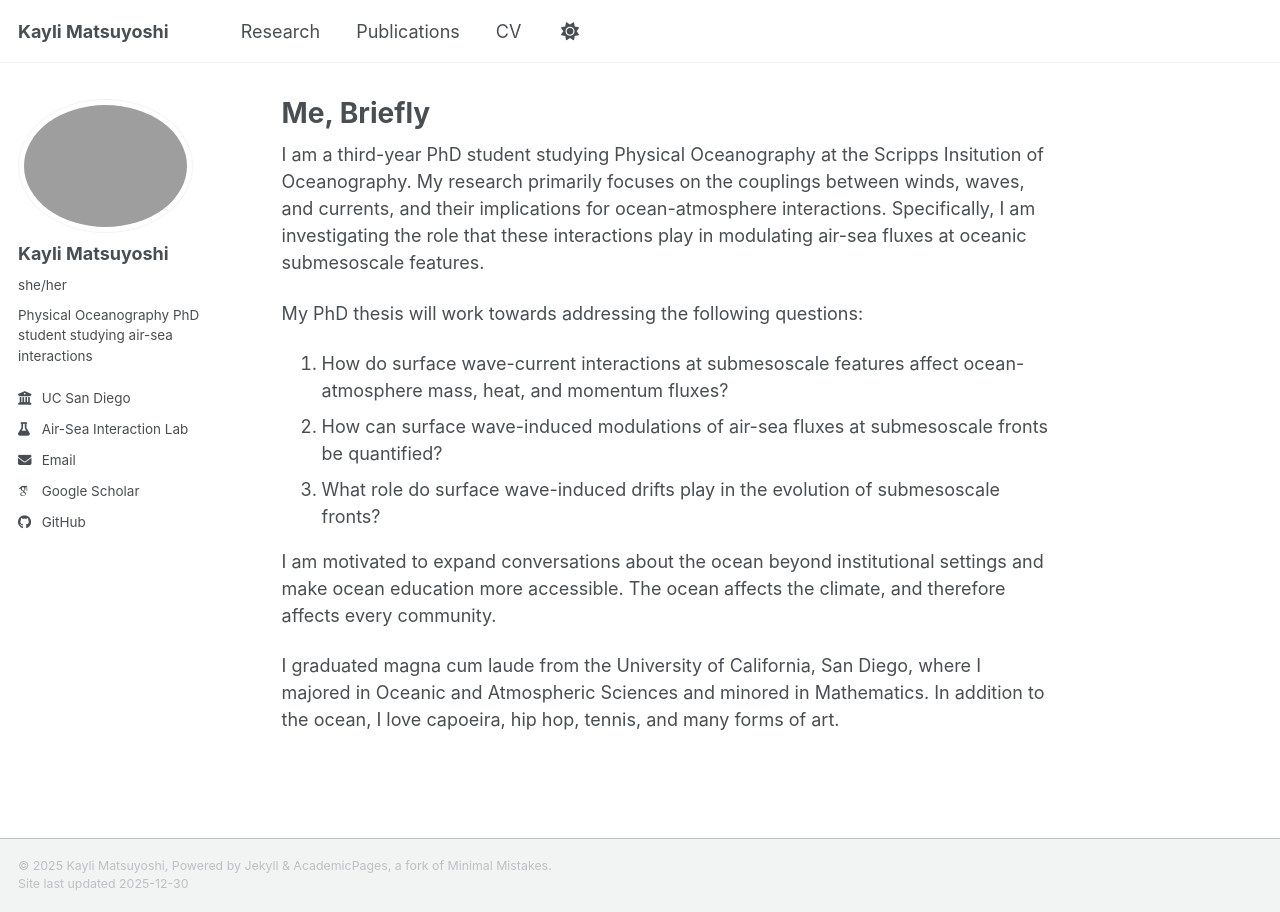
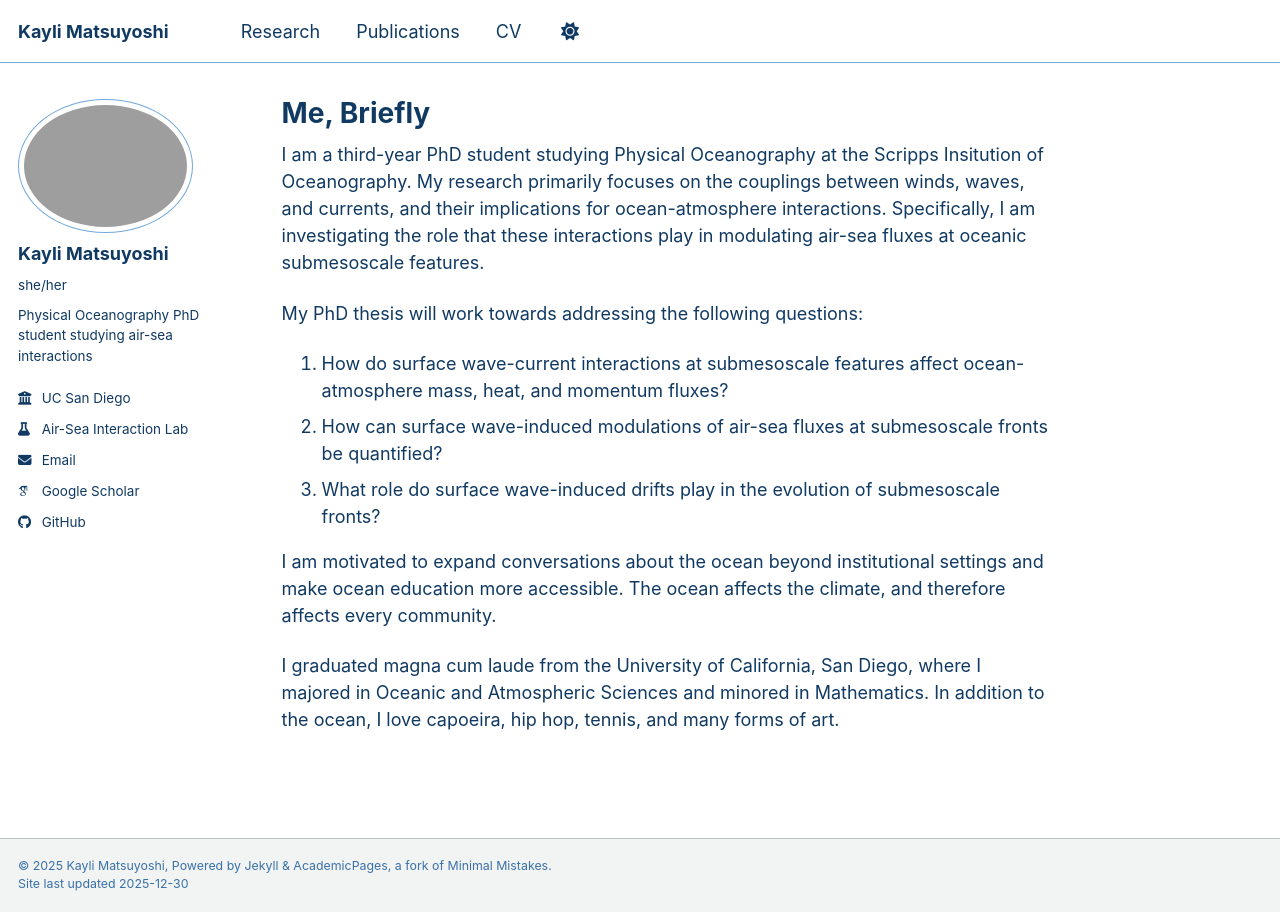
Before and after one commit to kmatsuyo/kmatsuyo.github.io, a Jekyll site: the page built from _pages/about.md, in a window 1280 px wide. Built offline with Jekyll 4.4.1, drawn with Linux system fonts in a browser that asks for light colours; some web fonts are replaced; a script bundle is joined from its source files by our own code; library files that are not in the unit come from our copies.

Commit message:
Update _default_light.scss

```diff
--- a/_sass/theme/_default_light.scss
+++ b/_sass/theme/_default_light.scss
@@ -3,11 +3,11 @@
    ========================================================================== */
 
 /* Color codes used for the theme */
-$gray                       : #7a8288;
-$dark-gray                  : mix(#000, $gray, 40%);
-$darker-gray                : mix(#000, $gray, 60%);
-$light-gray                 : mix(#fff, $gray, 50%);
-$lighter-gray               : mix(#fff, $gray, 90%);
+$gray                       : #466789;
+$dark-gray                  : #113a63;
+$darker-gray                : #062442;
+$light-gray                 : #3971a8;
+$lighter-gray               : #73a9de;
 
 /* Color codes used for the site */
 $danger-color               : #ee5f5b;
```
